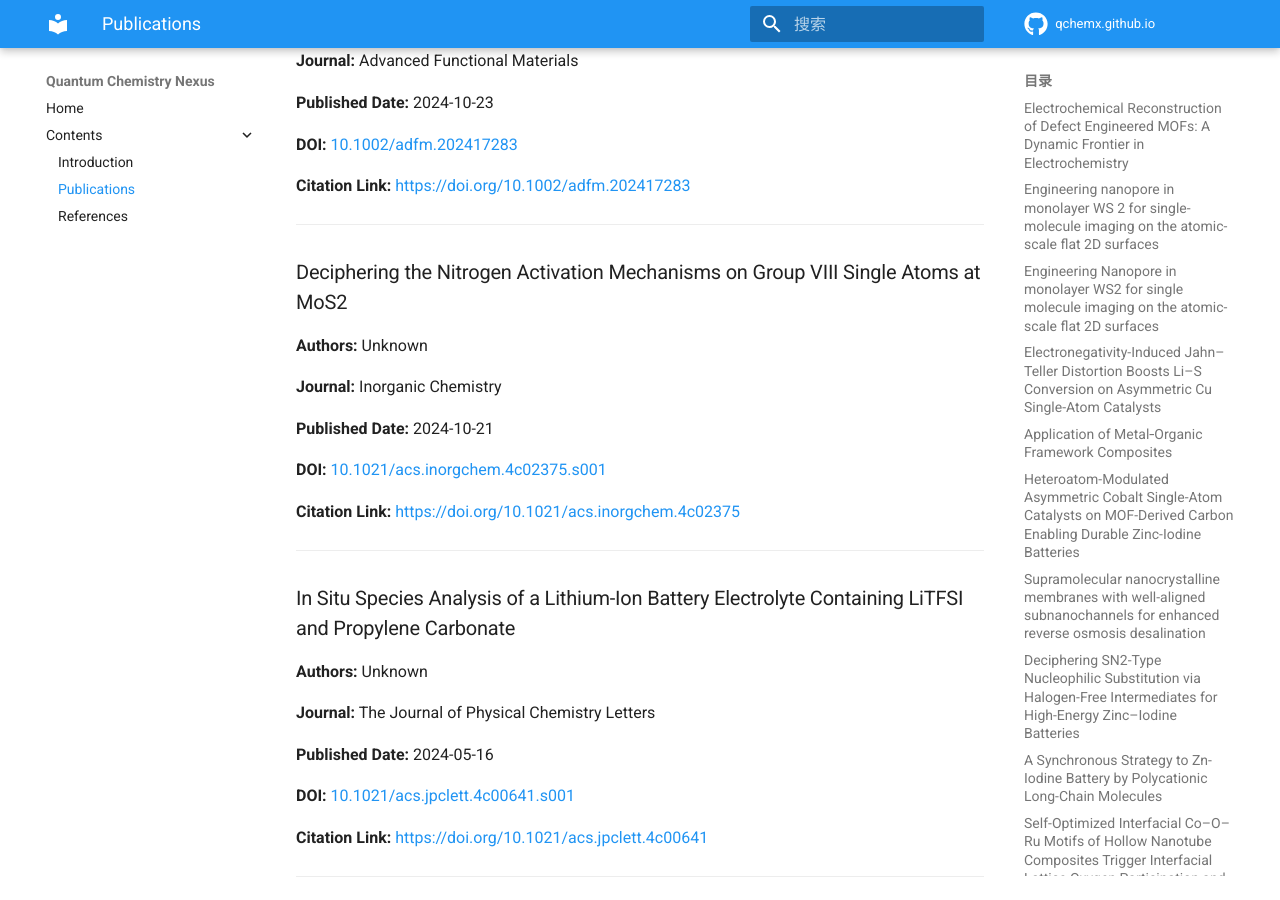
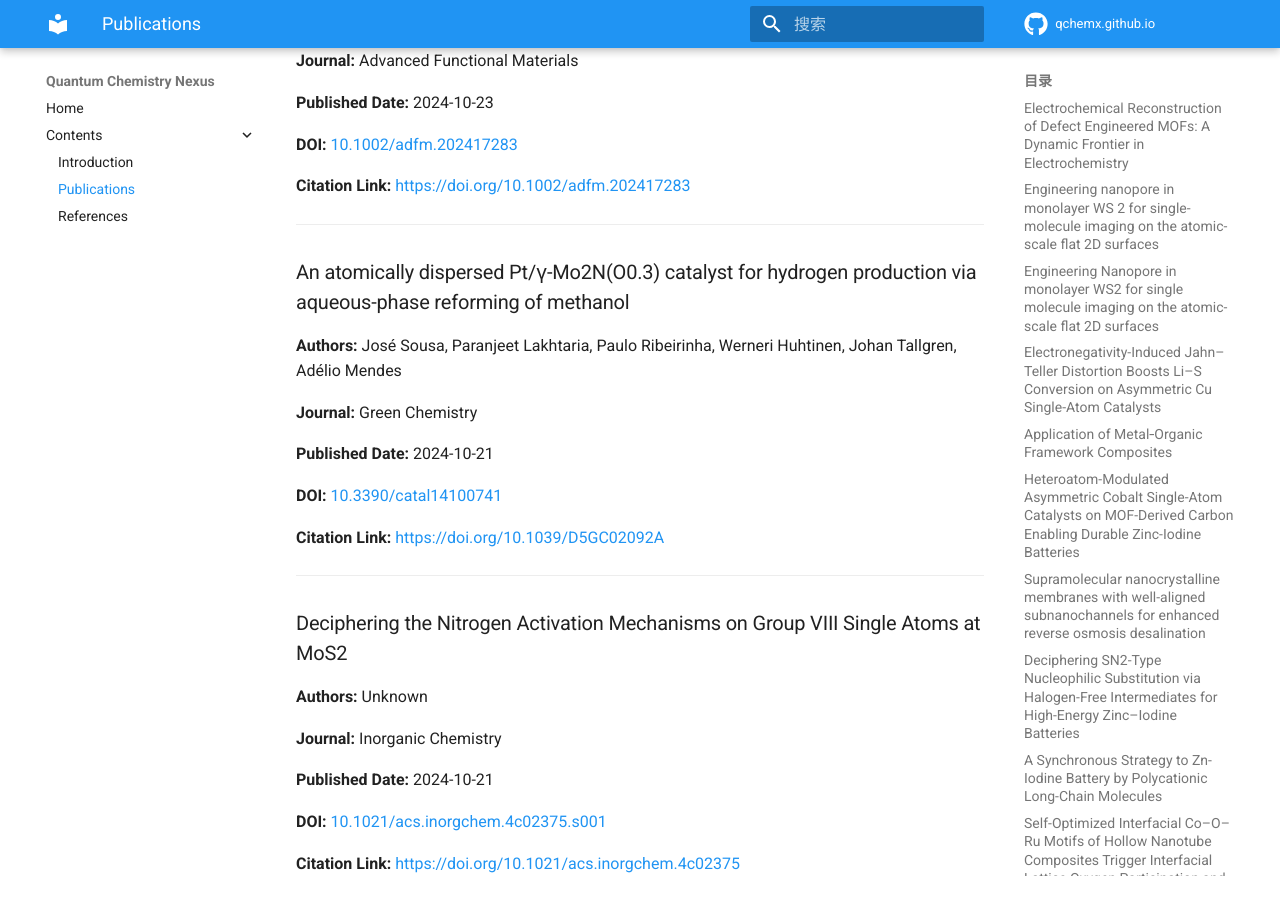
Before and after one commit to QChemX/qchemx.github.io, an MkDocs documentation site: the page built from docs/publications.md, in a window 1280 px wide and 900 px high, scrolled down 20120 px. Built offline with MkDocs 1.6.1 and Material for MkDocs 9.7.7, drawn with Linux system fonts in a browser that asks for light colours; comment, search, counter and statistics services are not loaded; some of the changed text lies outside the part shown.

Commit message:
[orcid sync] Update publications

```diff
--- a/docs/publications.md
+++ b/docs/publications.md
@@ -934,6 +934,22 @@ This page was generated automatically.
 
 ---
 
+### An atomically dispersed Pt/γ-Mo2N(O0.3) catalyst for hydrogen production via aqueous-phase reforming of methanol
+
+**Authors:** José Sousa, Paranjeet Lakhtaria, Paulo Ribeirinha, Werneri Huhtinen, Johan Tallgren, Adélio Mendes
+
+**Journal:** Green Chemistry
+
+**Published Date:** 2024-10-21
+
+**DOI:** [10.3390/catal14100741](https://doi.org/10.3390/catal14100741)
+
+**Citation Link:** [https://doi.org/10.1039/D5GC02092A](https://doi.org/10.1039/D5GC02092A)
+
+
+
+---
+
 ### Deciphering the Nitrogen Activation Mechanisms on Group VIII Single Atoms at MoS2
 
 **Authors:** Unknown
```
Also changed, not shown: other parts of docs/publications.md (+0 -16 lines).
